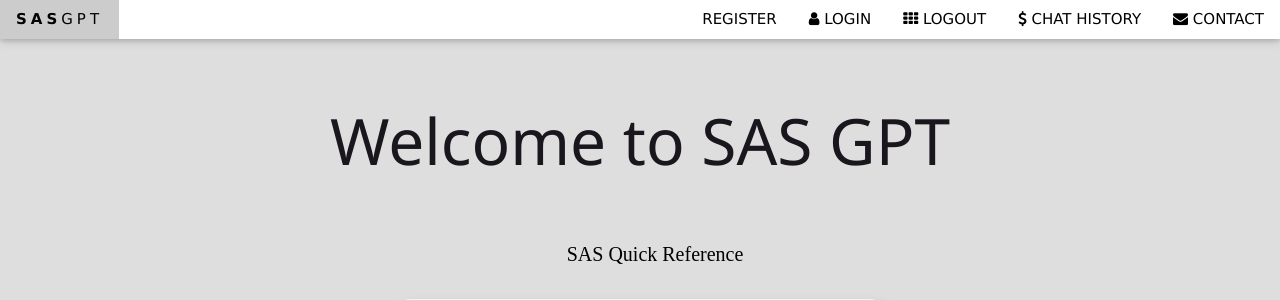
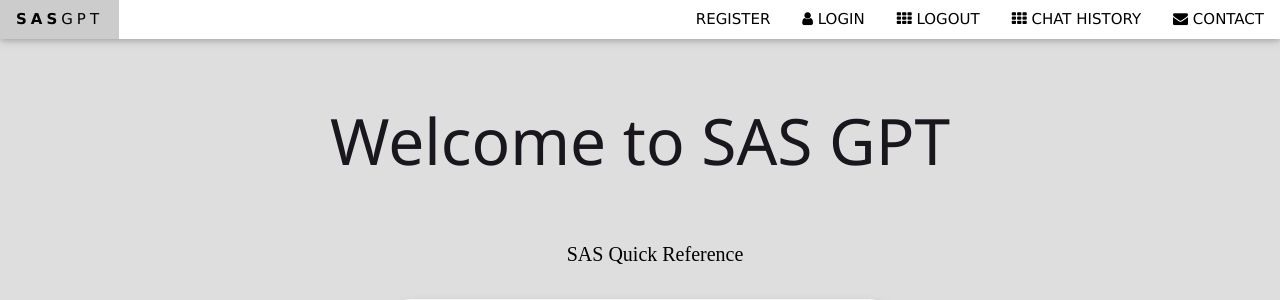
Before and after one commit to JennyO512/SASsyGPT, a Flask app: page / in a window 1280 px wide. Shown: the top 300 px of the page. Run offline with Flask 2, Linux system fonts and the light colour scheme.

Commit message:
Update base2.html

```diff
--- a/templates/base2.html
+++ b/templates/base2.html
@@ -149,7 +149,7 @@
         <a href="/register" class="w3-bar-item w3-button">REGISTER</a>
         <a href="/login" class="w3-bar-item w3-button"><i class="fa fa-user"></i> LOGIN</a>
         <a href="/logout" class="w3-bar-item w3-button"><i class="fa fa-th"></i> LOGOUT</a>
-        <a href="{{ url_for('chat_history') }}" class="w3-bar-item w3-button"><i class="fa fa-usd"></i> CHAT HISTORY</a>
+        <a href="{{ url_for('chat_history') }}" class="w3-bar-item w3-button"><i class="fa fa-th"></i> CHAT HISTORY</a>
         <a href="#contact" class="w3-bar-item w3-button"><i class="fa fa-envelope"></i> CONTACT</a>
       </div>
       <!-- Hide right-floated links on small screens and replace them with a menu icon -->
```
